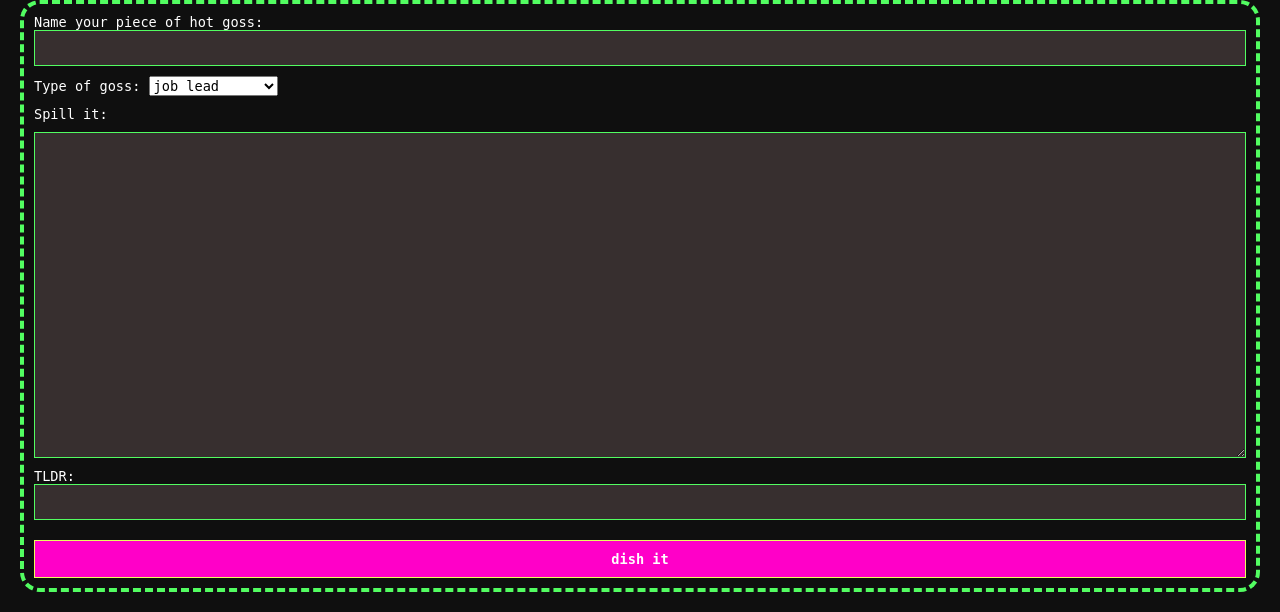
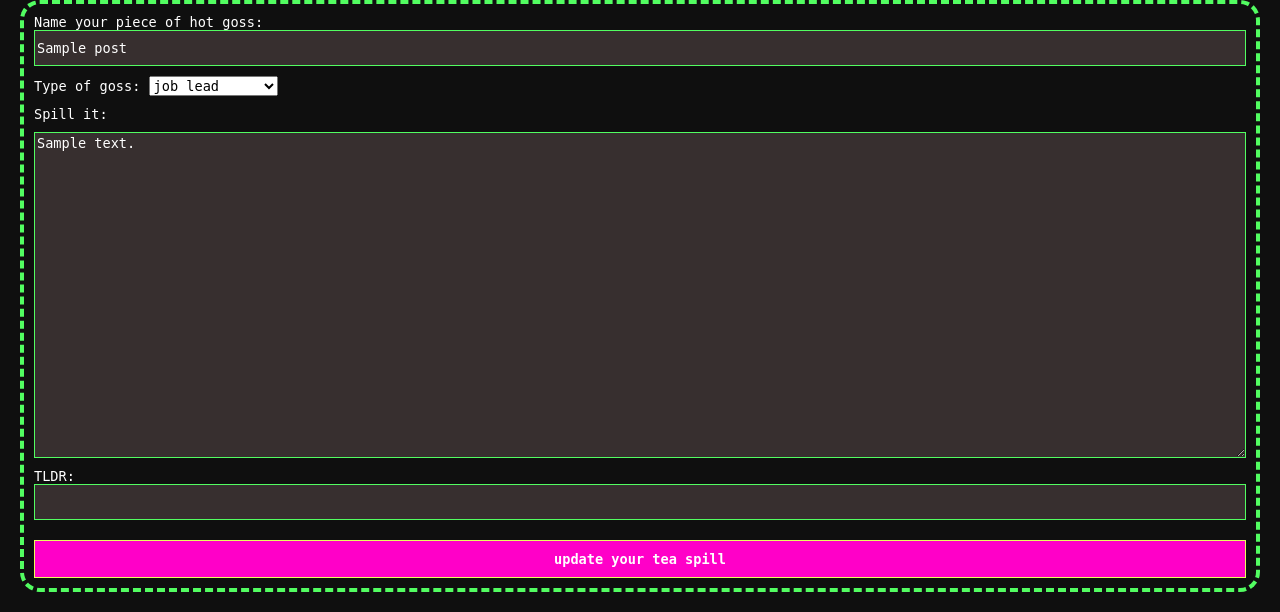
Before and after one commit to gabbe-grodin/group_project_gossip_terminal, a Flask app: template flask_app/templates/edit_one.html in a window 1280 px wide. Shown: the part 210-822 px from the top of the page. Run offline with Flask 3, Linux system fonts and the light colour scheme; the template is opened without the code that fills it: most values are stand-ins (such as "Sample title", 1, 10 or a date in 2020).

Commit message:
added edit form

```diff
--- a/flask_app/static/css/style.css
+++ b/flask_app/static/css/style.css
@@ -253,7 +253,7 @@ main{
 footer{
     height: 200px;
 }
-input[type=text]{
+input{
     width: 100%;
     height: 36px;
 }
--- a/flask_app/templates/add_one.html
+++ b/flask_app/templates/add_one.html
@@ -58,7 +58,7 @@
                     <select name="post_category" id="post_category">
                         <option value="job lead">job lead</option>
                         <option value="boss goss">boss goss</option>
-                        <option value="tech tools">tech tools</option>
+                        <option value="tech tool goss">tech tool goss</option>
                         <option value="mentor">mentor/mentee</option>
                     </select>
                 </label>
--- a/flask_app/templates/edit_one.html
+++ b/flask_app/templates/edit_one.html
@@ -7,6 +7,13 @@
     <link rel="stylesheet" type="text/css" href="{{ url_for('static', filename='css/style.css') }}">
 </head>
 <body>
+
+
+    <!-- ***
+DEBUGGING NEEDS (probably mostly in post model):
+--  when edit form submits, the update happens but also a whole new post is created.
+-- we need update validations so if the form is left empty, messages flash (i wouldn't worry about the drop-down needing any validation)
+-- this is more of a desire than a need, but i was thinking if we had another column in the posts table (another attribute in Post class) called 'tldr' (like the old internet saying: too long didn't read) which is shorter synopsis of the blog-post that will appear on the dashboard like a teaser. thoughts? -->
 
     <!-- HEADER START -->
 
@@ -47,11 +54,11 @@
 
 
 
-            <!-- ADD GOSS FORM -->
+            <!-- EDIT GOSS FORM -->
 
             <form action="/user/{{ this_user.id }}/add_goss" method="POST" class="flx col gap-1 pd-10 big-section">
                 <label for="post_title">Name your piece of hot goss:
-                    <input type="text" name="post_title">
+                    <input type="text" name="post_title" value="{{ post.post_title }}">
                 </label>
 
                 <label for="post_category">Type of goss:
@@ -65,14 +72,14 @@
 
                 <label for="post_text">Spill it:
                 </label>
-                <textarea type="textarea" name="post_text" rows="20"></textarea>
+                <textarea type="textarea" name="post_text" rows="20">{{ post.post_text }}</textarea>
 
-                <label for="post_title">TLDR:
+                <label for="tldr">TLDR:
                     <input type="text" name="tldr">
                 </label>
 
                 <div>
-                    <button type="submit">dish it</button>
+                    <button type="submit">update your tea spill</button>
                 </div>
             </form>
 
```
Also changed, not shown: flask_app/controllers/posts_controller.py (+5 -2 lines).
